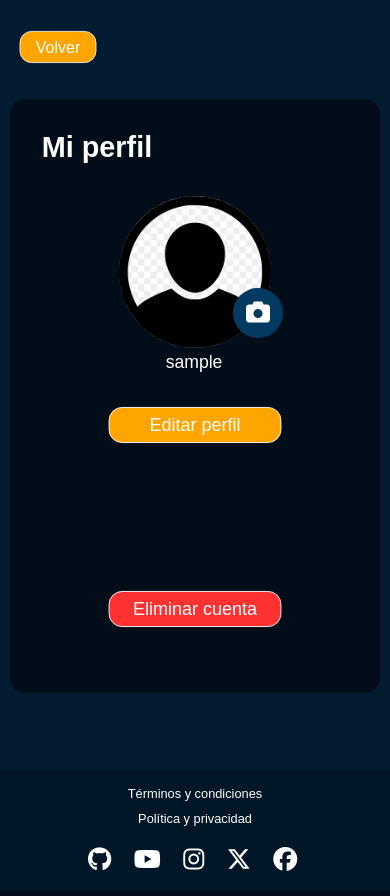
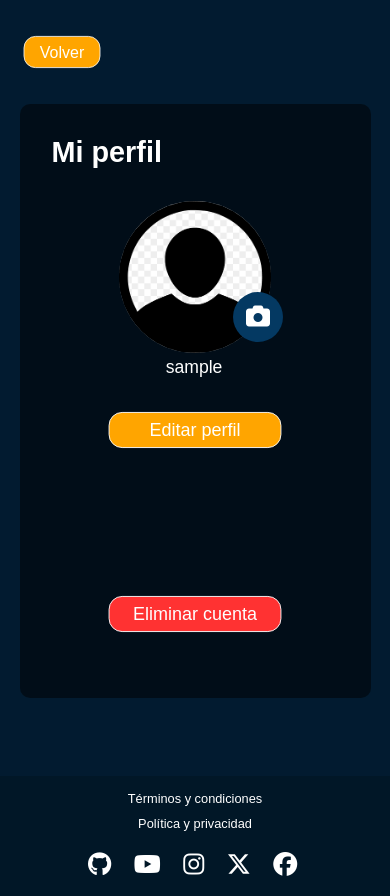
Before and after one commit to JorgeBackendProjects/CineVista, a PHP site: page /Views/perfil.php in a window 390 px wide. Shown: the part 164-1060 px from the top of the page. Run offline with PHP 8.4, Linux system fonts and the light colour scheme; the visitor is signed in with stand-in values (Sample User, id 1); data that the repository does not hold is empty; some libraries are stand-ins or nearby versions; some web fonts are replaced.

Commit message:
Últimos retoques de estilo

```diff
--- a/Views/Assets/Scripts/index.js
+++ b/Views/Assets/Scripts/index.js
@@ -189,6 +189,7 @@ function get_peliculas(pagina) {
 function buscar_peliculas() {
     let busqueda = jQuery("#buscador").val();
 
+    // Si había una búsqueda antes de navegar fuera fuera del index se carga.
     if (busqueda == "") {
         busqueda = jQuery("#busqueda_acutal").val();
     }
--- a/Views/Assets/Styles/index.css
+++ b/Views/Assets/Styles/index.css
@@ -283,6 +283,7 @@ nav {
     flex-direction: row-reverse;
     width: 35rem;
     height: 15rem;
+    min-height: 20vh;
     margin: 18% auto;
     padding: 20px;
     background-color: white;
--- a/Views/Assets/Styles/lista.css
+++ b/Views/Assets/Styles/lista.css
@@ -263,6 +263,7 @@ button {
     flex-direction: row-reverse;
     width: 35rem;
     height: 15rem;
+    min-height: 20vh;
     margin: 18% auto;
     padding: 20px;
     background-color: white;
--- a/Views/Assets/Styles/perfil.css
+++ b/Views/Assets/Styles/perfil.css
@@ -112,7 +112,7 @@ nav {
     height: auto;
     margin: 2rem auto 10% auto;
     background-color: rgba(0, 0, 0, 50%);
-    border-radius: 15px;
+    border-radius: 10px;
 }
 
 .perfil h1 {
@@ -344,6 +344,7 @@ button {
     flex-direction: row-reverse;
     width: 35rem;
     height: 15rem;
+    min-height: 20vh;
     margin: 18% auto;
     padding: 20px;
     background-color: white;
@@ -628,12 +629,12 @@ button {
     }
 
     .container_boton_atras {
-        width: 95%;
-        margin: 7% auto auto auto;
+        width: 93%;
+        margin: 2rem auto auto auto;
     }
 
     .perfil {
-        width: 95%;
+        width: 90%;
     }
 
     .perfil h1 {
--- a/Views/Assets/Styles/sesion.css
+++ b/Views/Assets/Styles/sesion.css
@@ -211,7 +211,7 @@ button {
     flex-direction: column;
     align-items: flex-start;
     width: 80%;
-    margin: 1rem auto auto auto;
+    margin: 2rem auto auto auto;
 }
 
 #registro_principal form input {
@@ -294,6 +294,7 @@ button {
     flex-direction: row-reverse;
     width: 35rem;
     height: 15rem;
+    min-height: 20vh;
     margin: 18% auto;
     padding: 20px;
     background-color: white;
@@ -565,7 +566,7 @@ button {
     }
 
     .container_boton_atras {
-        margin: 1rem auto auto auto;
+        margin: 2rem auto auto auto;
     }
 
     .principal h1 {
```
Also changed, not shown: Views/Assets/Styles/actor.css (+20 -5 lines), Views/Assets/Styles/aniadir_peliculas.css (+9 -0 lines), Views/Assets/Styles/mis_listas.css (+5 -4 lines), Views/Assets/Styles/pelicula.css (+9 -11 lines).
